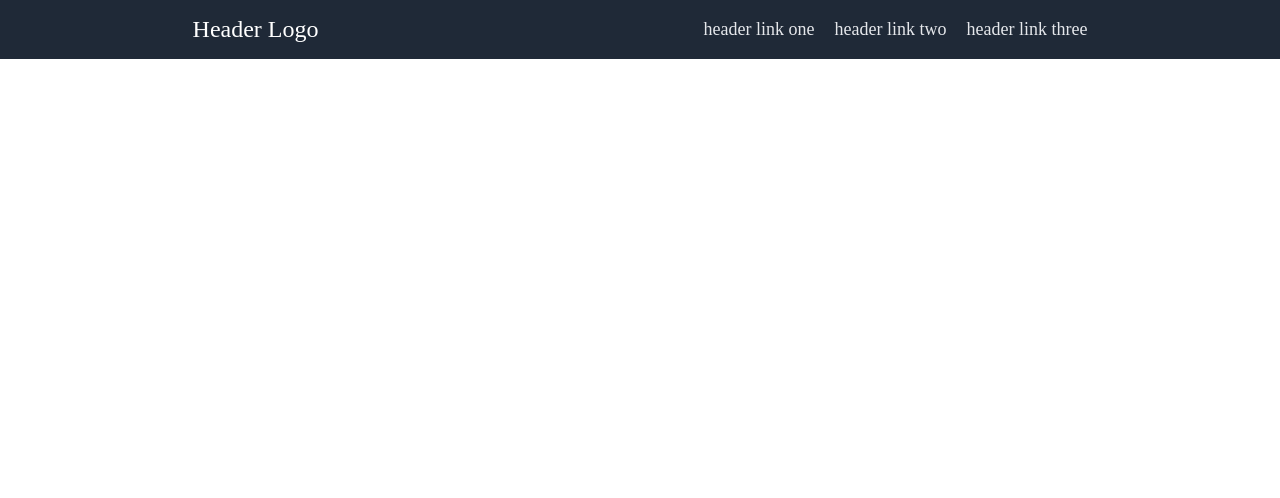
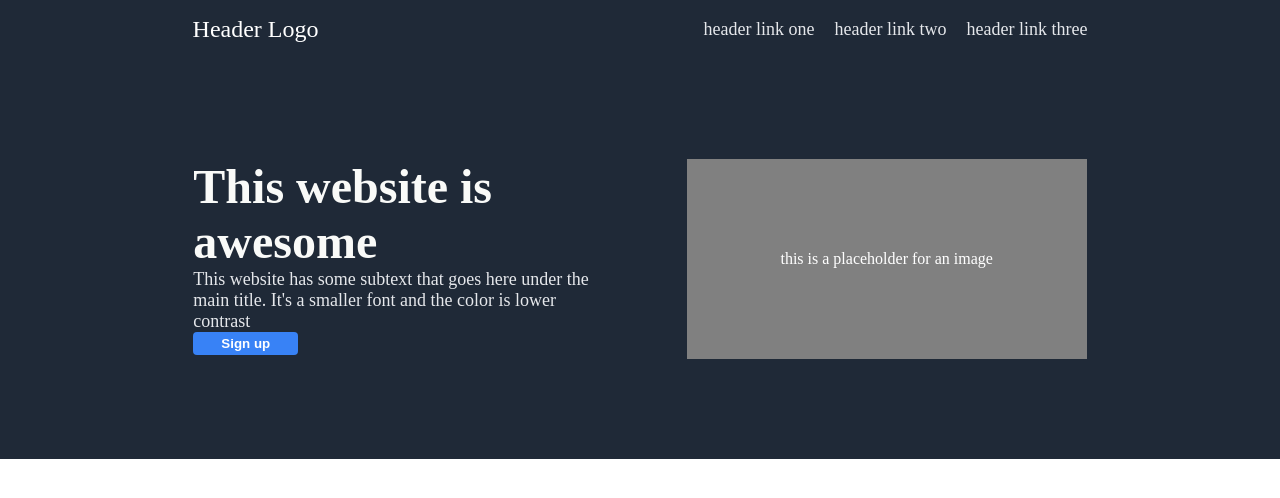
Before and after one commit to Eskandar011/odin-landing-page, a plain HTML site: page index.html in a window 1280 px wide. Drawn offline with Linux system fonts and the light colour scheme.

Commit message:
Creacion de la Section1

```diff
--- a/css/style.css
+++ b/css/style.css
@@ -1,11 +1,13 @@
 *{
     margin: 0;
     padding: 0;
+    box-sizing: border-box;
 }
 body{
     display: flex;
     flex-direction: column;
 }
+
 header{
     display: flex;
     justify-content: space-around;
@@ -38,3 +40,42 @@ header .links a{
     text-decoration: none;
     color:#E5E7EB
 }
+
+
+.section1{
+    display:flex;
+    justify-content: space-evenly;
+    align-items: center;
+    background-color: #1F2937;
+    padding:100px;
+}
+.hero-text{
+    width: 400px;
+    height: 200px;
+}
+.main-text{
+    font-size: 48px;
+    font-weight: bolder;
+    color:#F9FAF8
+}
+.secondary-text{
+    font-size:18px;
+    color:#E5E7EB
+}
+.hero-text button{
+    background-color: #3882f6;
+    border:none;
+    padding: 4px 28px;
+    border-radius: 4px;
+    color: #fff;
+    font-weight: bold;
+}
+.hero-img{
+    width: 400px;
+    background-color: gray;
+    color: white;
+    height: 200px;
+    display: flex;
+    justify-content: center;
+    align-items: center;
+}
--- a/index.html
+++ b/index.html
@@ -20,7 +20,19 @@
       </div>
     </header>
     <main>
-      <section></section>
+      <section class="section1">
+        <div class="hero-text">
+          <p class="main-text">This website is awesome</p>
+          <p class="secondary-text">
+            This website has some subtext that goes here under the main title.
+            It's a smaller font and the color is lower contrast
+          </p>
+          <button>Sign up</button>
+        </div>
+        <div class="hero-img">
+          <p>this is a placeholder for an image</p>
+        </div>
+      </section>
       <section></section>
       <section></section>
       <section></section>
```
